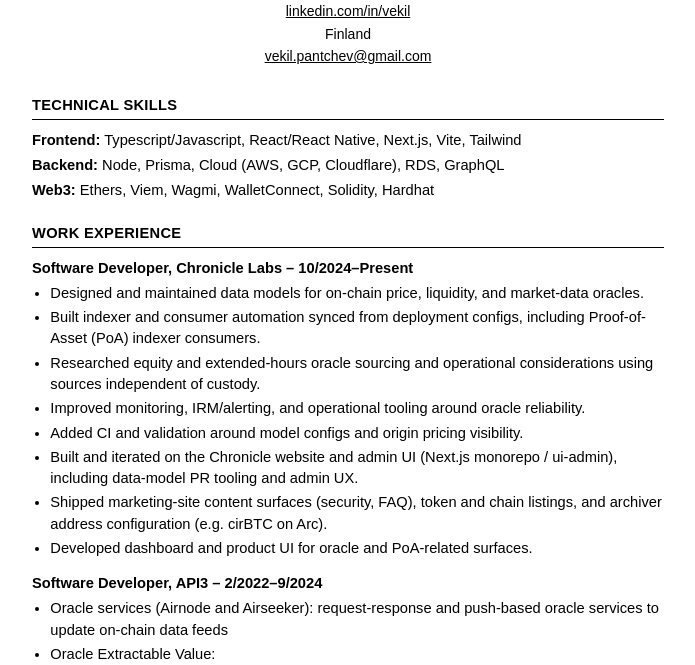
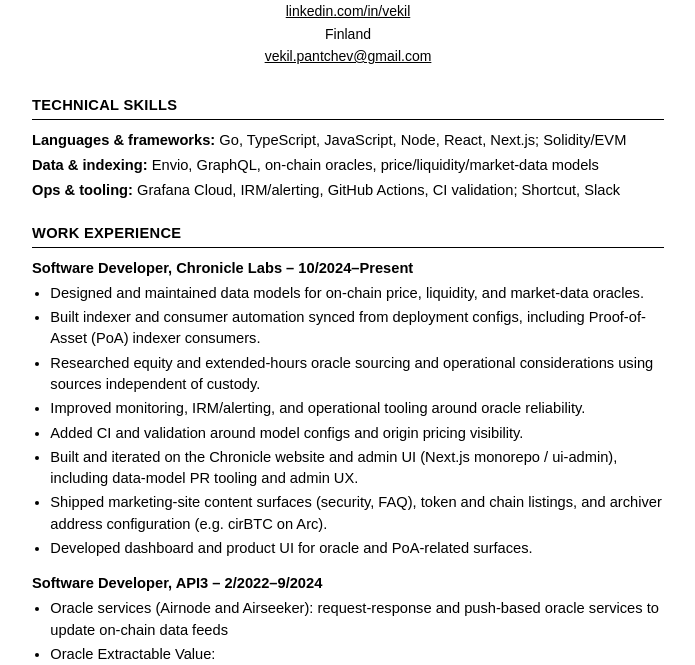
Before and after one commit to vponline/vekil-cv, a plain HTML site: page index.html in a window 1280 px wide. Shown: the part 113-778 px from the top of the page, without its empty margins (292-987 px from the left). Drawn offline with Linux system fonts and the light colour scheme.

Commit message:
Update Technical Skills for current Chronicle Labs stack
Prioritize Go, TypeScript/Next.js, Envio/indexers, oracle market-data
models, Grafana Cloud/IRM, and GitHub Actions CI; keep Node/React and
Solidity/EVM familiarity in the bare Doc layout.

```diff
--- a/index.html
+++ b/index.html
@@ -100,9 +100,9 @@
   <section aria-labelledby="skills">
     <h2 id="skills">Technical Skills</h2>
     <div class="skills">
-      <p><strong>Frontend:</strong> Typescript/Javascript, React/React Native, Next.js, Vite, Tailwind</p>
-      <p><strong>Backend:</strong> Node, Prisma, Cloud (AWS, GCP, Cloudflare), RDS, GraphQL</p>
-      <p><strong>Web3:</strong> Ethers, Viem, Wagmi, WalletConnect, Solidity, Hardhat</p>
+      <p><strong>Languages &amp; frameworks:</strong> Go, TypeScript, JavaScript, Node, React, Next.js; Solidity/EVM</p>
+      <p><strong>Data &amp; indexing:</strong> Envio, GraphQL, on-chain oracles, price/liquidity/market-data models</p>
+      <p><strong>Ops &amp; tooling:</strong> Grafana Cloud, IRM/alerting, GitHub Actions, CI validation; Shortcut, Slack</p>
     </div>
   </section>
 
```
